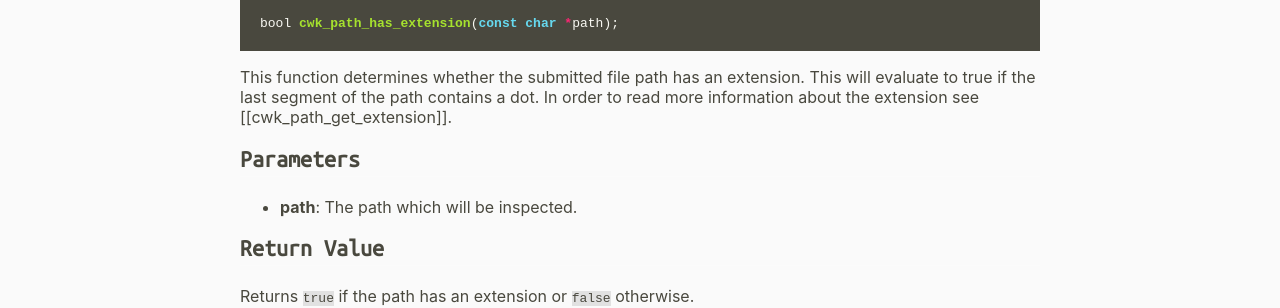
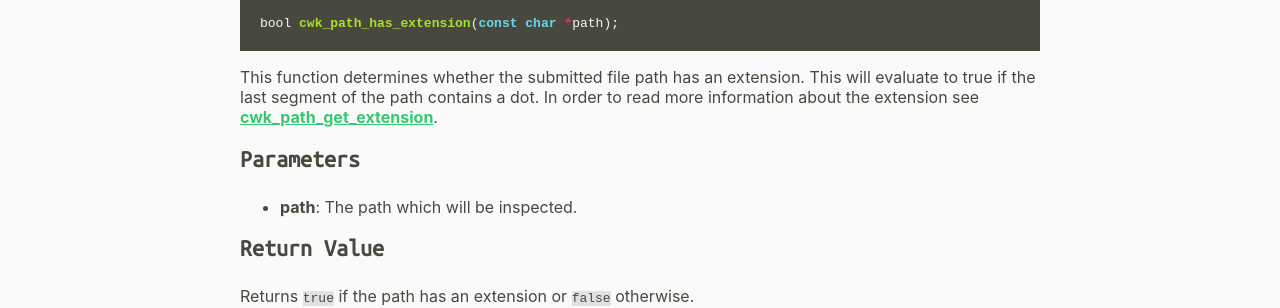
Before and after one commit to likle/cwalk, a Jekyll site: the page built from docs/reference/cwk_path_has_extension.md, in a window 1280 px wide. Shown: the part 338-646 px from the top of the page. Built offline with Jekyll 4.4.1, drawn with Linux system fonts in a browser that asks for light colours; part of the change alters nothing that is shown.

````diff
--- a/docs/reference/cwk_path_has_extension.md
+++ b/docs/reference/cwk_path_has_extension.md
@@ -11,7 +11,9 @@ Determines whether the file path has an extension.
 bool cwk_path_has_extension(const char *path);
 ```
 
-This function determines whether the submitted file path has an extension. This will evaluate to true if the last segment of the path contains a dot. In order to read more information about the extension see [[cwk_path_get_extension]].
+This function determines whether the submitted file path has an extension. This
+will evaluate to true if the last segment of the path contains a dot. In order
+to read more information about the extension see **[cwk_path_get_extension]({{ site.baseurl }}{% link reference/cwk_path_get_extension.md %})**.
 
 ## Parameters
  * **path**: The path which will be inspected.
````
